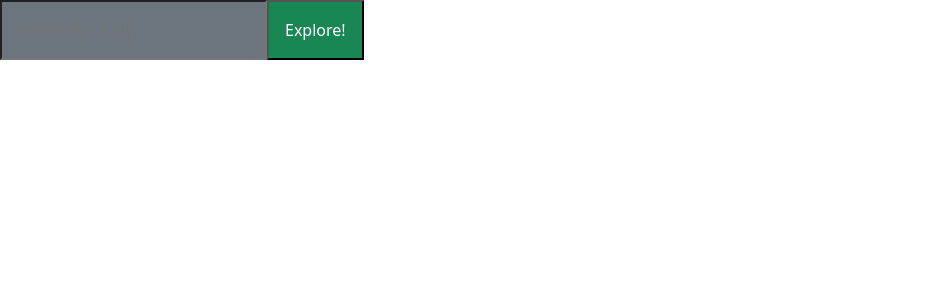
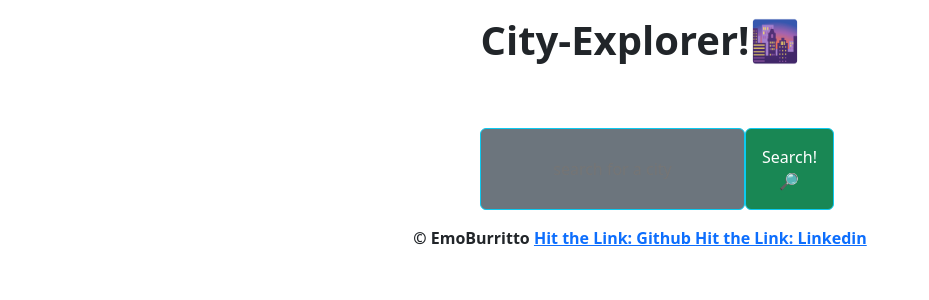
Before and after one commit to JoseGonzalez1394/city-explorer, a React (Create React App) app: page / in a window 1280 px wide. Shown: the top 300 px of the page, without its empty margins (0-929 px from the left). Built offline with nearby package versions, Linux system fonts and the light colour scheme.

Commit message:
checklist 04

```diff
--- a/src/App.js
+++ b/src/App.js
@@ -6,7 +6,7 @@ class App extends React.Component {
     super(props);
     this.state = {
       searchQuery: '',
-      location: {},
+      location: "",
       error: false,
       errorMessage: '',
       lat: "",
@@ -40,24 +40,30 @@ class App extends React.Component {
   render() {
     return (
       <>
-        <input className="p-3 mb-2 bg-secondary text-white" onChange={this.handleInput} placeholder="search for a city"></input>
-        <button className="p-3 mb-2 bg-success text-white" onClick={this.handleSearch}>Explore!</button>
-        {
-          this.state.location.place_id &&
+      <h1 className= "fw-bold text-center position-relative align-middle d-flex flex-column mx-5 my-3"> City-Explorer!🌆</h1>
+      <div className="height: 25px; background-color: rgba(255,0,0,0.1);border border-info rounded my-2 mx-3 text-center mx-auto 200 text-center w-25 d-flex flex-row ">
+          <input className="p-3 mb-2 bg-secondary text-white border border-info rounded my-5 mx-3 text-center mx-auto 200" onChange={this.handleInput} placeholder="search for a city"></input>
+          <button className="p-3 mb-2 bg-success text-white border border-info rounded my-5 text-center mx-auto 200" onClick={this.handleSearch}>Search! 🔎 </button>
+          </div>
+        {this.state.location &&
           <>
-            <h2 className="p-3 mb-2 bg-primary text-white">The City is: {this.state.location}</h2>
-            <h2 className="p-3 mb-2 bg-primary text-white">The lat is: {this.state.lat}</h2>
-            <h2 className="p-3 mb-2 bg-primary text-white">The lon is: {this.state.lon}</h2>
+            <h2 className="p-3 mb-2 bg-primary text-white border border-info rounded d-flex flex-column mx-3 text-center w-50 p-3 mx-auto 200">The City is: {this.state.location}</h2>
+            <h2 className="p-3 mb-2 bg-primary text-white border border-info rounded d-flex flex-column mx-3 text-center w-50 p-3 mx-auto 200">The lat is: {this.state.lat}</h2>
+            <h2 className="p-3 mb-2 bg-primary text-white border border-info rounded d-flex flex-column mx-3 text-center w-50 p-3 mx-auto 200">The lon is: {this.state.lon}</h2>
           </>
         }
         {this.state.error &&
           <>
-            <h2 class="p-3 mb-2 bg-danger text-white">Oh no! This City doesn't exist: {this.state.errorMessage}</h2>
+            <h2 class="p-3 mb-2 bg-danger text-white border border-info rounded d-flex flex-column mx-3 text-center w-50 mx-auto 200">Oh no! This City doesn't exist: {this.state.errorMessage}</h2>
           </>
         }
         {this.state.lat &&
-        <img src={`https://maps.locationiq.com/v3/staticmap?key=${process.env.REACT_APP_LOCATION_IQ_KEY}&center=${this.state.lat},${this.state.lon}&zoom=13`} alt="Map of City"></img>
-      }
+          <img className="border border-info rounded  d-flex flex-column mx-auto 200" src={`https://maps.locationiq.com/v3/staticmap?key=${process.env.REACT_APP_LOCATION_IQ_KEY}&center=${this.state.lat},${this.state.lon}&zoom=13`} alt="Map of City"></img>
+        }
+        <footer className="fw-bold text-center position-relative align-middle d-flex flex-column mx-5">
+          <p> &copy; EmoBurritto <a href="https://github.com/JoseGonzalez1394"> Hit the Link: Github </a>
+            <a href="https://www.linkedin.com/in/jose-armando-gonzalez/"> Hit the Link: Linkedin </a> </p>
+        </footer>
       </>
     );
   };
```
Also changed, not shown: 1 other file (tests, documents, lock files or other folders).
